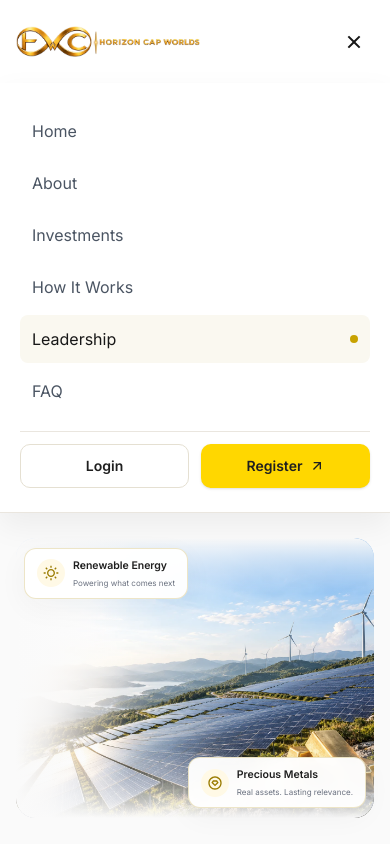
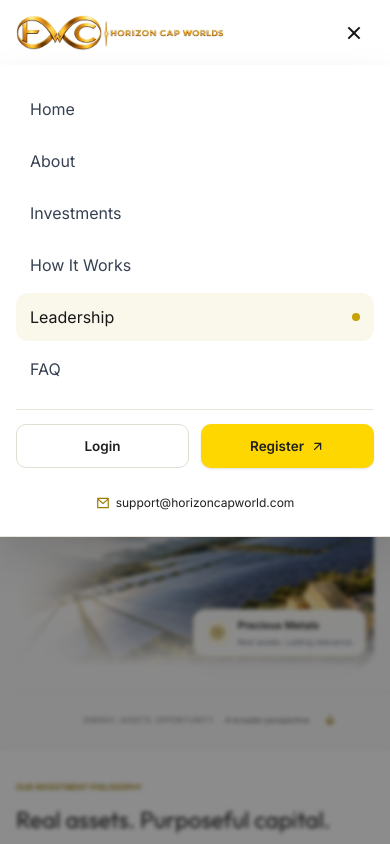
Before and after one commit to kritidigitalsolutions/horizoncapworld-website, a React (Vite) app: page / in a window 390 px wide. Both pictures are taken after a click on the button 354 px from the left and 41 px from the top of the page. Shown: the top 844 px of the page. Built offline with nearby package versions, Linux system fonts and the light colour scheme.

Commit message:
Remove 2 hero buttons and upgrade mobile responsive header & menu

```diff
--- a/src/App.jsx
+++ b/src/App.jsx
@@ -122,8 +122,7 @@ export default function App() {
               <motion.div {...reveal(0.05)} className="eyebrow hero-eyebrow"><span className="eyebrow-line" />BUILDING VALUE. POWERING TOMORROW.</motion.div>
               <motion.h1 id="hero-title" {...reveal(0.15)}>Invest in the Future of <span className="gold-text">Energy</span> &amp; <span className="gold-text">Precious Metals</span></motion.h1>
               <motion.p {...reveal(0.25)} className="hero-description">Explore structured investment opportunities across renewable energy and precious metals through a platform designed around transparency, disciplined capital deployment and long-term value creation.</motion.p>
-              <motion.div {...reveal(0.35)} className="hero-actions"><button className="button button-primary hero-primary" onClick={() => navigate('investments')}>Explore Investment Opportunities<RiArrowRightUpLine aria-hidden="true" /></button><button className="discover-link" onClick={() => navigate('about')}>Discover Horizon Cap Worlds<RiArrowRightLine aria-hidden="true" /></button></motion.div>
-              <motion.div {...reveal(0.45)} className="hero-assurance"><RiShieldCheckLine aria-hidden="true" /><span>Rooted in real assets. Focused on tomorrow.</span></motion.div>
+              <motion.div {...reveal(0.35)} className="hero-assurance"><RiShieldCheckLine aria-hidden="true" /><span>Rooted in real assets. Focused on tomorrow.</span></motion.div>
             </div>
             <div className="hero-visual">
               <motion.div className="hero-photo" initial={{ opacity: 0, scale: reduceMotion ? 1 : 1.035 }} animate={{ opacity: 1, scale: 1 }} transition={{ duration: reduceMotion ? 0 : 1.6 }}><img src="/assets/energy-metals-hero.webp" alt="Solar panels and wind turbines across a green landscape, with gold bullion in the foreground" fetchPriority="high" /><div className="photo-wash" /></motion.div>
--- a/src/Navbar.jsx
+++ b/src/Navbar.jsx
@@ -1,6 +1,6 @@
 import React, { useState, useEffect } from 'react';
 import { motion, AnimatePresence, useReducedMotion } from 'framer-motion';
-import { RiArrowRightUpLine, RiMenu3Line, RiCloseLine } from 'react-icons/ri';
+import { RiArrowRightUpLine, RiMenu3Line, RiCloseLine, RiMailLine } from 'react-icons/ri';
 
 const officialLogo = '/assets/horizon-cap-worlds-logo.png';
 
@@ -66,11 +66,12 @@ export default function Navbar({
   };
 
   return (
+    <>
       <header
         className={`sticky top-0 z-50 w-full transition-all duration-200 border-b border-[#141414]/[0.07] ${
           scrolled
-          ? 'bg-white/95 backdrop-blur-md shadow-[0_2px_15px_rgba(0,0,0,0.04)] h-[78px] sm:h-[82px] lg:h-[86px]'
-          : 'bg-white h-[84px] sm:h-[88px] lg:h-[92px]'
+            ? 'bg-white/95 backdrop-blur-md shadow-[0_2px_15px_rgba(0,0,0,0.04)] h-[62px] sm:h-[70px] lg:h-[84px]'
+            : 'bg-white h-[66px] sm:h-[76px] lg:h-[88px]'
         }`}
         style={{ fontFamily: "'Inter', sans-serif" }}
       >
@@ -88,7 +89,7 @@ export default function Navbar({
               <img
                 src={officialLogo}
                 alt="Horizon Cap Worlds"
-              className="h-8 sm:h-9 md:h-10 lg:h-[40px] xl:h-[46px] 2xl:h-[50px] w-auto max-w-[200px] sm:max-w-none object-contain transition-transform duration-200 group-hover:scale-[1.02]"
+                className="h-[36px] sm:h-[40px] lg:h-[44px] xl:h-[48px] 2xl:h-[50px] w-auto max-w-[210px] sm:max-w-none object-contain transition-transform duration-200 group-hover:scale-[1.02]"
               />
             </a>
           </div>
@@ -159,7 +160,7 @@ export default function Navbar({
             <button
               type="button"
               onClick={() => setMobileMenuOpen(!mobileMenuOpen)}
-            className="w-10 h-10 rounded-lg flex items-center justify-center text-[#171717] hover:bg-[#FAF9F5] transition-colors cursor-pointer"
+              className="w-10 h-10 rounded-xl flex items-center justify-center text-[#171717] hover:bg-[#FAF9F5] active:bg-[#F5F2E8] transition-colors cursor-pointer"
               aria-label={mobileMenuOpen ? 'Close navigation menu' : 'Open navigation menu'}
               aria-expanded={mobileMenuOpen}
             >
@@ -173,11 +174,11 @@ export default function Navbar({
         <AnimatePresence>
           {mobileMenuOpen && (
             <motion.div
-            initial={{ opacity: 0, y: -10 }}
+              initial={{ opacity: 0, y: -6 }}
               animate={{ opacity: 1, y: 0 }}
-            exit={{ opacity: 0, y: -10 }}
-            transition={{ duration: 0.2, ease: "easeOut" }}
-            className="lg:hidden absolute top-full left-0 right-0 max-h-[calc(100vh-80px)] overflow-y-auto bg-white border-b border-[#EAE6DF] shadow-[0_12px_30px_rgba(0,0,0,0.06)] px-5 py-6 space-y-4"
+              exit={{ opacity: 0, y: -6 }}
+              transition={{ duration: 0.22, ease: "easeOut" }}
+              className="lg:hidden absolute top-full left-0 right-0 z-50 bg-white border-b border-[#EAE6DF] shadow-[0_20px_40px_rgba(0,0,0,0.12)] px-4 sm:px-6 py-5 space-y-4 max-h-[calc(100dvh-74px)] overflow-y-auto"
             >
               <nav className="flex flex-col space-y-1">
                 {navItems.map(({ label, target }) => {
@@ -187,10 +188,10 @@ export default function Navbar({
                       key={label}
                       type="button"
                       onClick={() => handleNavClick(target)}
-                    className={`flex items-center justify-between py-3 px-3 rounded-lg text-left text-[15px] transition-colors ${
+                      className={`flex items-center justify-between py-3 px-3.5 rounded-xl text-left text-[15px] font-medium transition-all cursor-pointer active:scale-[0.99] ${
                         isActive
-                        ? 'bg-[#FAF8F0] text-[#171717] font-semibold'
-                        : 'text-[#4B5563] font-medium hover:bg-[#FAF9F5] hover:text-[#171717]'
+                          ? 'bg-[#FAF7EB] text-[#171717] font-semibold border-l-4 border-[#C8A200]'
+                          : 'text-[#374151] hover:bg-[#FAF9F5] hover:text-[#171717]'
                       }`}
                     >
                       <span>{label}</span>
@@ -201,12 +202,12 @@ export default function Navbar({
               </nav>
 
               {/* Mobile Auth Links: Login & Register */}
-            <div className="pt-3 grid grid-cols-2 gap-3 border-t border-[#EAE6DF]">
+              <div className="pt-3.5 grid grid-cols-2 gap-3 border-t border-[#EAE6DF]">
                 <a
                   href={loginHref}
                   target="_blank"
                   rel="noopener noreferrer"
-                className="flex items-center justify-center h-11 rounded-[10px] border border-[#E5E0D2] bg-white text-[#171717] font-semibold text-sm hover:border-[#9A7B00] transition-colors"
+                  className="flex items-center justify-center h-11 rounded-[10px] border border-[#E2DDD3] bg-white text-[#171717] font-semibold text-[13.5px] hover:border-[#171717] active:bg-[#FAF9F5] transition-colors"
                 >
                   Login
                 </a>
@@ -214,15 +215,42 @@ export default function Navbar({
                   href={registerHref}
                   target="_blank"
                   rel="noopener noreferrer"
-                className="flex items-center justify-center gap-1.5 h-11 rounded-[10px] bg-[#FFD700] text-[#171717] font-semibold text-sm shadow-sm"
+                  className="flex items-center justify-center gap-1.5 h-11 rounded-[10px] bg-[#FFD700] hover:bg-[#F5CF00] text-[#171717] font-semibold text-[13.5px] shadow-sm active:translate-y-0.5 transition-all"
                 >
                   <span>Register</span>
-                <RiArrowRightUpLine size={16} />
+                  <RiArrowRightUpLine size={15} />
+                </a>
+              </div>
+
+              {/* Quick Support Info in Mobile Menu */}
+              <div className="pt-2 text-center">
+                <a
+                  href="mailto:support@horizoncapworld.com"
+                  className="inline-flex items-center gap-1.5 text-xs text-[#6B7280] hover:text-[#9A7B00] transition-colors"
+                >
+                  <RiMailLine size={14} className="text-[#9A7B00]" />
+                  <span>support@horizoncapworld.com</span>
                 </a>
               </div>
             </motion.div>
           )}
         </AnimatePresence>
       </header>
+
+      {/* Dim backdrop overlay for mobile menu */}
+      <AnimatePresence>
+        {mobileMenuOpen && (
+          <motion.div
+            initial={{ opacity: 0 }}
+            animate={{ opacity: 1 }}
+            exit={{ opacity: 0 }}
+            transition={{ duration: 0.2 }}
+            onClick={() => setMobileMenuOpen(false)}
+            className="lg:hidden fixed inset-0 top-[66px] sm:top-[76px] bg-black/45 backdrop-blur-[2px] z-40"
+            aria-hidden="true"
+          />
+        )}
+      </AnimatePresence>
+    </>
   );
 }
--- a/src/styles.css
+++ b/src/styles.css
@@ -50,14 +50,9 @@ button { border: 0; }
 .eyebrow-line { display: inline-block; width: 26px; height: 1px; background: #bca048; flex-shrink: 0; }
 h1 { font-family: 'Outfit', sans-serif; font-size: clamp(36px, 4.2vw, 58px); font-weight: 500; line-height: 1.12; max-width: 580px; margin: 0 0 clamp(16px, 2vw, 24px); letter-spacing: -0.02em; }
 .gold-text { color: #9a7b00; background: linear-gradient(110deg, #9a7b00 15%, #bea23c 60%, #9a7b00); background-clip: text; -webkit-text-fill-color: transparent; }
-.hero-description { color: #6b7280; font-size: clamp(13.5px, 1.05vw, 15px); line-height: 1.85; max-width: 480px; margin: 0 0 clamp(20px, 2.5vw, 30px); }
-.hero-actions { display: flex; flex-direction: column; align-items: flex-start; gap: clamp(16px, 2vw, 22px); }
-.hero-primary { min-height: 48px; padding-inline: 22px; gap: 16px; font-size: 13px; }
-.discover-link { padding: 0; display: inline-flex; align-items: center; gap: 14px; background: transparent; font-size: 12.5px; font-weight: 500; }
-.discover-link svg { font-size: 16px; color: #9a7b00; }
-.discover-link:hover { color: #9a7b00; }
-.hero-assurance { display: flex; align-items: center; gap: 9px; margin-top: clamp(24px, 3vw, 36px); color: #777a80; font-size: 11px; }
-.hero-assurance svg { color: #9a7b00; font-size: 16px; }
+.hero-description { color: #6b7280; font-size: clamp(13.5px, 1.05vw, 15px); line-height: 1.85; max-width: 480px; margin: 0 0 clamp(16px, 2vw, 22px); }
+.hero-assurance { display: inline-flex; align-items: center; gap: 8px; padding: 7px 14px; background: #fffffff2; border: 1px solid #e7e2d4; border-radius: 9999px; color: #4b5563; font-size: 11px; font-weight: 500; box-shadow: 0 1px 3px rgba(0,0,0,0.02); margin-bottom: 4px; }
+.hero-assurance svg { color: #9a7b00; font-size: 15px; }
 .hero-visual { position: relative; min-width: 0; height: clamp(400px, 38vw, 510px); align-self: center; }
 .hero-photo { position: absolute; top: -30px; bottom: -30px; left: -40px; right: -20px; border-radius: 24px; overflow: hidden; }
 .hero-photo img { width: 100%; height: 100%; object-fit: cover; object-position: 61% center; }
@@ -230,40 +225,38 @@ h1 { font-family: 'Outfit', sans-serif; font-size: clamp(36px, 4.2vw, 58px); fon
 
 /* ── MOBILE PHONES (Up to 639px) ── */
 @media (max-width: 639px) {
-  .hero-inner { padding: 32px 16px 28px; }
+  .hero-inner { padding: 24px 16px 24px; }
   h1 {
-    font-size: clamp(28px, 8.5vw, 36px);
+    font-size: clamp(26px, 8vw, 34px);
     line-height: 1.15;
     max-width: 100%;
-    margin-bottom: 18px;
+    margin-bottom: 14px;
   }
   .hero-description {
     font-size: 13.5px;
-    line-height: 1.75;
-    margin-bottom: 22px;
+    line-height: 1.7;
+    margin-bottom: 16px;
   }
-  .hero-actions { width: 100%; gap: 16px; }
-  .hero-primary {
-    width: 100%;
-    justify-content: center;
-    font-size: 12px;
-    min-height: 48px;
+  .hero-assurance {
+    font-size: 10.5px;
+    padding: 6px 12px;
+    margin-bottom: 6px;
   }
   .hero-visual {
     width: 100%;
     max-width: 100%;
-    height: 280px;
-    margin-top: 28px;
+    height: 270px;
+    margin-top: 18px;
   }
   .hero-photo img { object-position: 70% center; }
   .floating-label {
-    padding: 9px 12px;
-    gap: 8px;
+    padding: 8px 11px;
+    gap: 7px;
     border-radius: 12px;
   }
   .floating-label h2 { font-size: 10.5px; }
   .floating-label p { font-size: 8px; }
-  .label-icon { width: 28px; height: 28px; font-size: 16px; }
+  .label-icon { width: 26px; height: 26px; font-size: 15px; }
   .energy-label { left: 8px; top: 10px; }
   .metals-label { right: 8px; bottom: 10px; }
   .visual-caption { display: none; }
```
Lines whose indentation alone changed are shown as unchanged.
